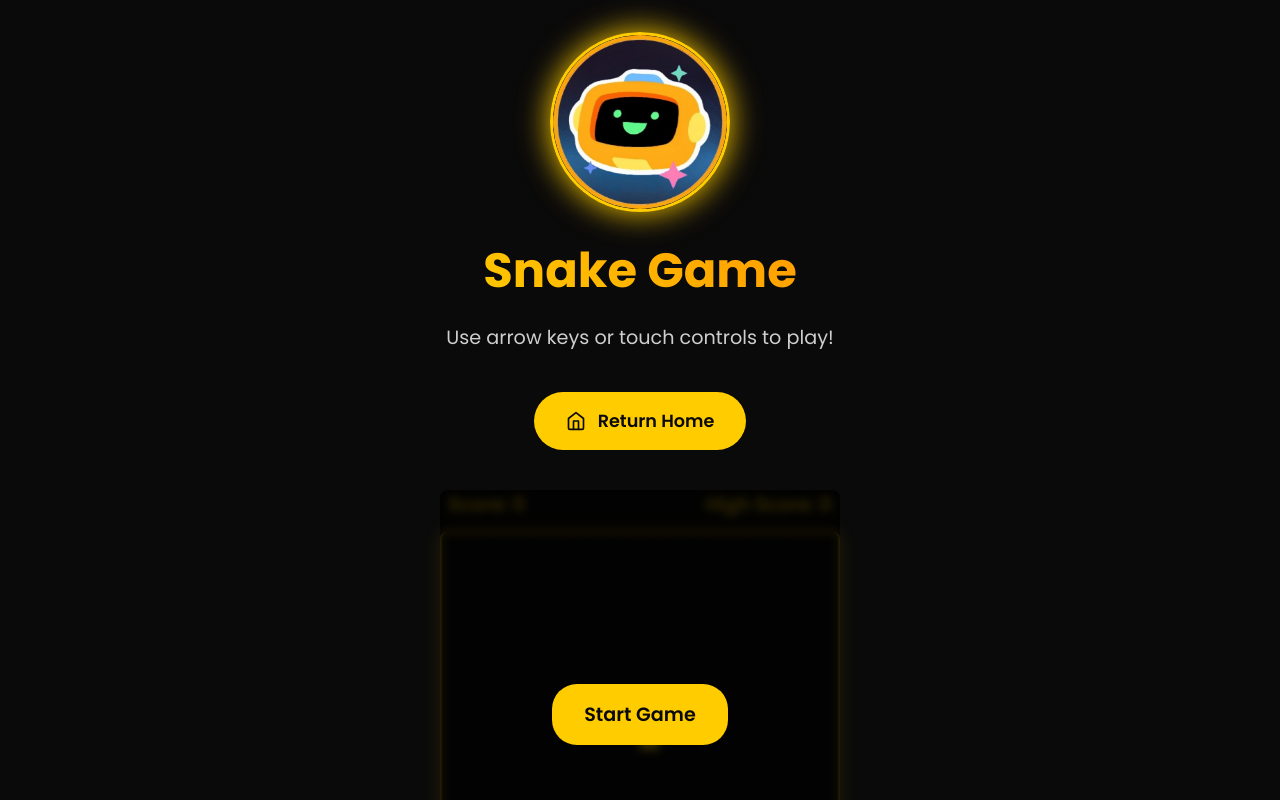
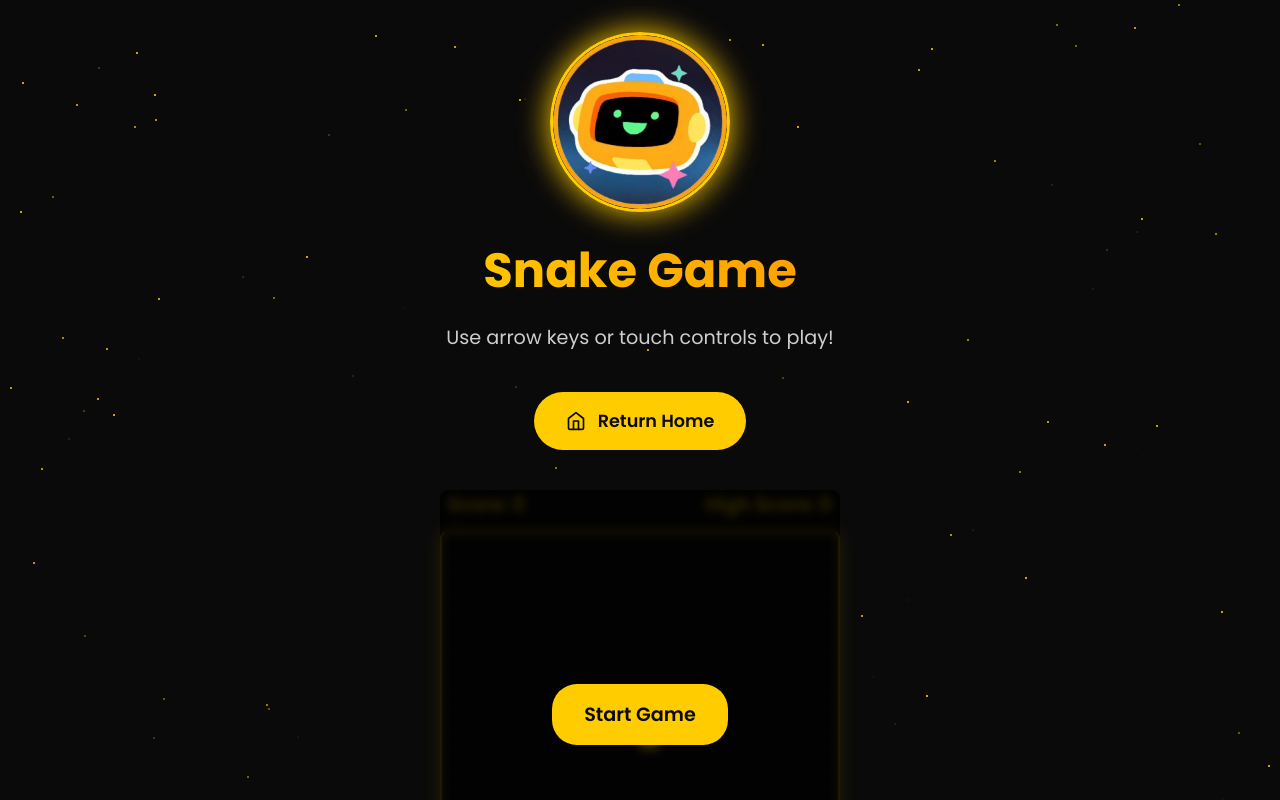
Before and after one commit to LucasCzechia/boltbot, a Next.js app: page /snake in a window 1280 px wide. Shown: the top 800 px of the page. Built offline with nearby package versions, Linux system fonts and the light colour scheme.

Commit message:
Update snake.css

```diff
--- a/styles/misc/snake.css
+++ b/styles/misc/snake.css
@@ -15,7 +15,6 @@
   padding: 2rem;
   position: relative;
   overflow: hidden;
-  background: var(--dark);
 }
 
 .starfield-container {
@@ -24,9 +23,10 @@
   left: 0;
   width: 100%;
   height: 100%;
-  z-index: -1;
+  z-index: 0;
   pointer-events: none;
   overflow: hidden;
+  background: var(--dark)
 }
 
 .star {
@@ -40,7 +40,7 @@
 
 .game-content {
   text-align: center;
-  z-index: 2;
+  z-index: 1;
   animation: fadeIn 0.5s ease-out;
   width: 100%;
   max-width: 800px;
```
